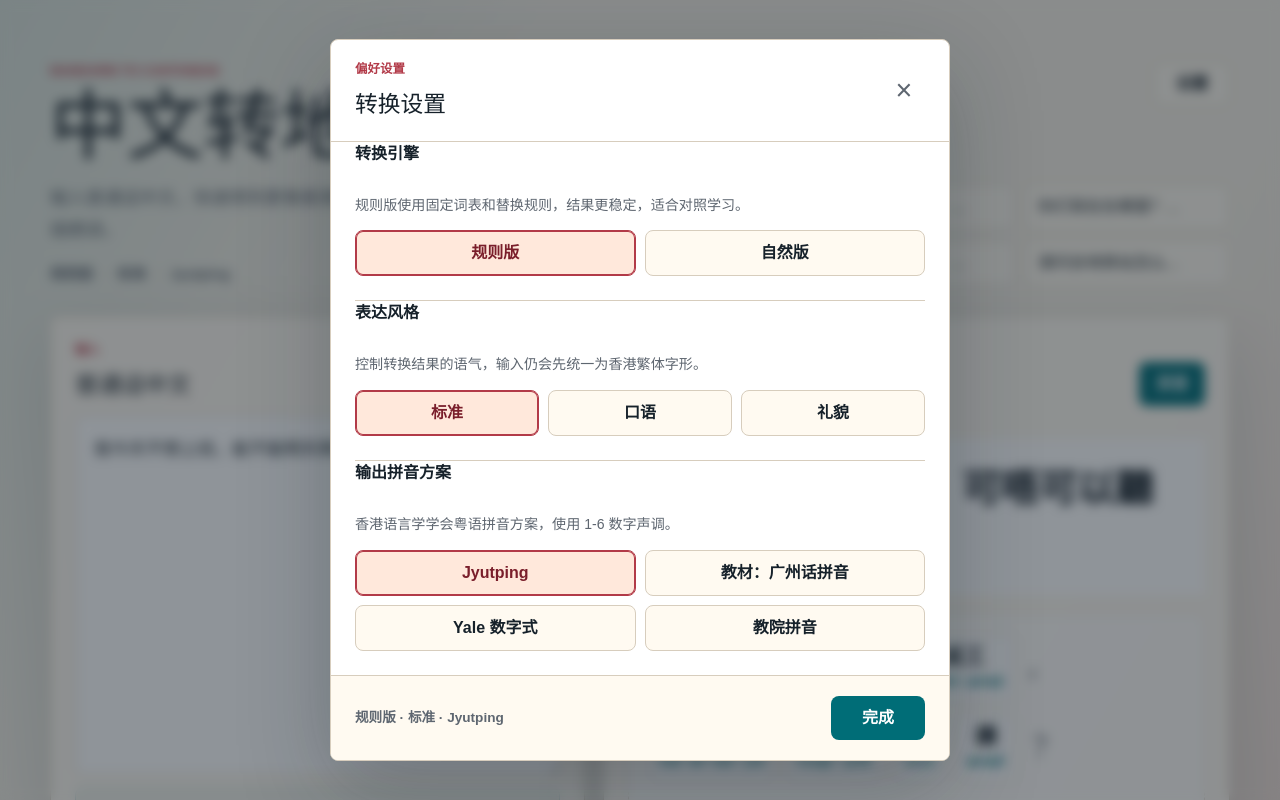
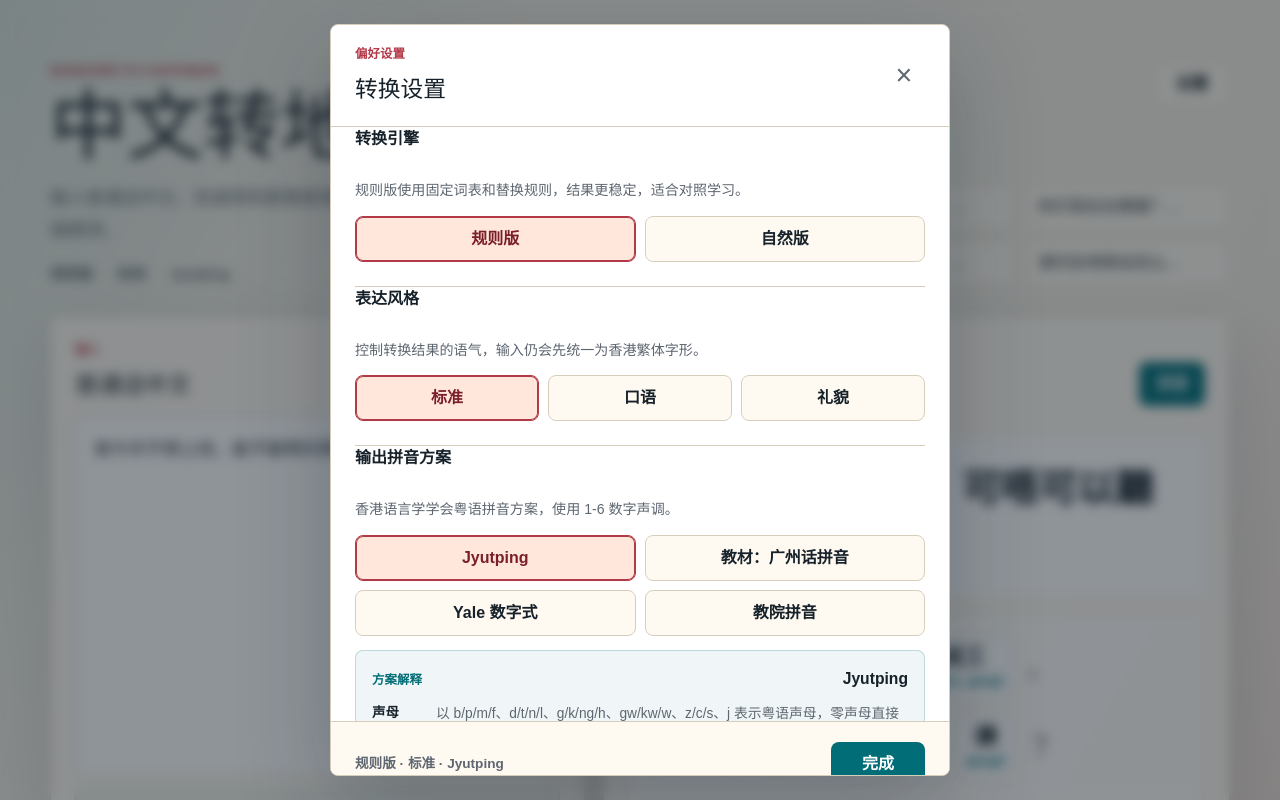
Before and after one commit to bearbearbear/CantoneseToolkit, a Next.js app: page / in a window 1280 px wide. Both pictures are taken after a click on the button "设置". Shown: the top 800 px of the page. Built offline with nearby package versions, Linux system fonts and the light colour scheme.

Commit message:
Added explanations for pinyin schemes

```diff
--- a/app/globals.css
+++ b/app/globals.css
@@ -522,6 +522,71 @@ textarea:focus {
   box-shadow: inset 0 0 0 1px var(--red);
 }
 
+.scheme-guide {
+  margin-top: 14px;
+  padding: 16px;
+  border: 1px solid rgba(0, 109, 119, 0.22);
+  border-radius: 8px;
+  background: rgba(0, 109, 119, 0.06);
+}
+
+.scheme-guide-heading {
+  display: flex;
+  align-items: baseline;
+  justify-content: space-between;
+  gap: 12px;
+  margin-bottom: 12px;
+}
+
+.scheme-guide-heading span {
+  color: var(--teal);
+  font-size: 0.78rem;
+  font-weight: 800;
+}
+
+.scheme-guide-heading strong {
+  color: var(--ink);
+  font-size: 0.98rem;
+}
+
+.scheme-guide dl {
+  display: grid;
+  gap: 10px;
+  margin: 0;
+}
+
+.scheme-guide dl div {
+  display: grid;
+  grid-template-columns: 54px minmax(0, 1fr);
+  gap: 10px;
+}
+
+.scheme-guide dt {
+  color: var(--ink);
+  font-size: 0.84rem;
+  font-weight: 800;
+}
+
+.scheme-guide dd {
+  margin: 0;
+  color: var(--muted);
+  font-size: 0.86rem;
+  line-height: 1.55;
+}
+
+.scheme-guide code {
+  display: inline-block;
+  margin: 0 8px 6px 0;
+  padding: 3px 7px;
+  border: 1px solid rgba(215, 205, 189, 0.95);
+  border-radius: 6px;
+  background: var(--paper-strong);
+  color: var(--teal);
+  font-family: var(--font-geist-mono), ui-monospace, SFMono-Regular, Menlo, monospace;
+  font-size: 0.8rem;
+  font-weight: 800;
+}
+
 .settings-footer {
   min-height: 72px;
   border-top: 1px solid var(--line);
@@ -668,6 +733,20 @@ textarea:focus {
     grid-template-columns: 1fr;
   }
 
+  .scheme-guide {
+    padding: 14px;
+  }
+
+  .scheme-guide-heading,
+  .scheme-guide dl div {
+    grid-template-columns: 1fr;
+  }
+
+  .scheme-guide-heading {
+    display: grid;
+    gap: 4px;
+  }
+
   .settings-footer {
     align-items: stretch;
     flex-direction: column;
--- a/app/page.tsx
+++ b/app/page.tsx
@@ -7,6 +7,13 @@ type ConversionEngine = "rule" | "natural";
 type StyleMode = "standard" | "casual" | "polite";
 type RomanizationScheme = "jyutping" | "textbook" | "yale" | "education";
 type OfflineStatus = "checking" | "ready" | "unsupported";
+
+type SchemeDetail = {
+  initials: string;
+  finals: string;
+  tones: string;
+  examples: string[];
+};
 
 type JyutpingUnit = {
   text: string;
@@ -25,6 +32,33 @@ const schemeNames = Object.fromEntries(
 const schemeNotes = Object.fromEntries(
   Object.entries(schemes).map(([key, value]) => [key, value.description]),
 ) as Record<RomanizationScheme, string>;
+
+const schemeDetails: Record<RomanizationScheme, SchemeDetail> = {
+  jyutping: {
+    initials: "以 b/p/m/f、d/t/n/l、g/k/ng/h、gw/kw/w、z/c/s、j 表示粤语声母，零声母直接写韵母。",
+    finals: "保留 aa、eoi、oe、yu、ng、m 等粤语核心韵母，长短元音区分清楚。",
+    tones: "使用 1-6 数字声调：1 阴平、2 阴上、3 阴去、4 阳平、5 阳上、6 阳去；入声并入 1/3/6。",
+    examples: ["香港 hoeng1 gong2", "广东话 gwong2 dung1 waa2"],
+  },
+  textbook: {
+    initials: "按教材写法使用 j/q/x 对应 Jyutping 的 z/c/s，gu/ku 对应 gw/kw，y 对应 j 或零声母。",
+    finals: "常把 aa 写作 a，oe/eo 写作 ê，eoi 写作 êu，yu 写作 ü，入声尾 -p/-t/-k 写作 -b/-d/-g。",
+    tones: "用上标 ¹²³⁴⁵⁶ 标在音节后，声调类别与 1-6 调相同。",
+    examples: ["香港 hêng¹ gong²", "广东话 guong² dung¹ wa²"],
+  },
+  yale: {
+    initials: "使用 j/ch/s、gw/kw、ng 等英文学习者较熟悉的拼法，jyu 类音节可写 jy 或 yu。",
+    finals: "用 aai、eung、eui、eu、yu 等韵母拼写，与 Jyutping 便于逐项对照。",
+    tones: "这里采用数字式 Yale，音节后标 1-6，方便和 Jyutping 同屏比较。",
+    examples: ["香港 heung1 gong2", "广东话 gwong2 dung1 wa2"],
+  },
+  education: {
+    initials: "教院拼音常用 dz/ts 对应 Jyutping 的 z/c，并保留 gw/kw、j、ng 等声母。",
+    finals: "把 eoi 写作 oey，yu 写作 y，oe 保留为 oe；其他韵母多与 Jyutping 接近。",
+    tones: "舒声多用 ¹²³⁴⁵⁶；入声按韵尾另标 ⁷⁸⁹，对应高、中、低入声。",
+    examples: ["香港 hoeng¹ gong²", "广东话 gwong² dung¹ waa²"],
+  },
+};
 
 const characterReadings = pronunciationData.characters as Record<
   string,
@@ -411,6 +445,8 @@ export default function Home() {
   const [engine, setEngine] = useState<ConversionEngine>("rule");
   const [mode, setMode] = useState<StyleMode>("standard");
   const [scheme, setScheme] = useState<RomanizationScheme>("jyutping");
+  const [schemeGuide, setSchemeGuide] =
+    useState<RomanizationScheme>("jyutping");
   const [offlineStatus, setOfflineStatus] = useState<OfflineStatus>("checking");
   const [settingsOpen, setSettingsOpen] = useState(false);
   const closeSettingsButtonRef = useRef<HTMLButtonElement>(null);
@@ -423,6 +459,7 @@ export default function Home() {
     [engine, input, mode],
   );
   const pronunciation = useMemo(() => splitPronunciation(cantonese), [cantonese]);
+  const activeSchemeDetail = schemeDetails[schemeGuide];
 
   useEffect(() => {
     let cancelled = false;
@@ -692,11 +729,44 @@ export default function Home() {
                     type="button"
                     className={scheme === item ? "active" : ""}
                     aria-pressed={scheme === item}
-                    onClick={() => setScheme(item)}
+                    aria-controls="scheme-guide"
+                    onFocus={() => setSchemeGuide(item)}
+                    onClick={() => {
+                      setScheme(item);
+                      setSchemeGuide(item);
+                    }}
                   >
                     {schemeNames[item]}
                   </button>
                 ))}
+              </div>
+              <div className="scheme-guide" id="scheme-guide" aria-live="polite">
+                <div className="scheme-guide-heading">
+                  <span>方案解释</span>
+                  <strong>{schemeNames[schemeGuide]}</strong>
+                </div>
+                <dl>
+                  <div>
+                    <dt>声母</dt>
+                    <dd>{activeSchemeDetail.initials}</dd>
+                  </div>
+                  <div>
+                    <dt>韵母</dt>
+                    <dd>{activeSchemeDetail.finals}</dd>
+                  </div>
+                  <div>
+                    <dt>声调</dt>
+                    <dd>{activeSchemeDetail.tones}</dd>
+                  </div>
+                  <div>
+                    <dt>示例</dt>
+                    <dd>
+                      {activeSchemeDetail.examples.map((example) => (
+                        <code key={example}>{example}</code>
+                      ))}
+                    </dd>
+                  </div>
+                </dl>
               </div>
             </fieldset>
           </div>
```
Also changed, not shown: 1 other file (tests, documents, lock files or other folders).
